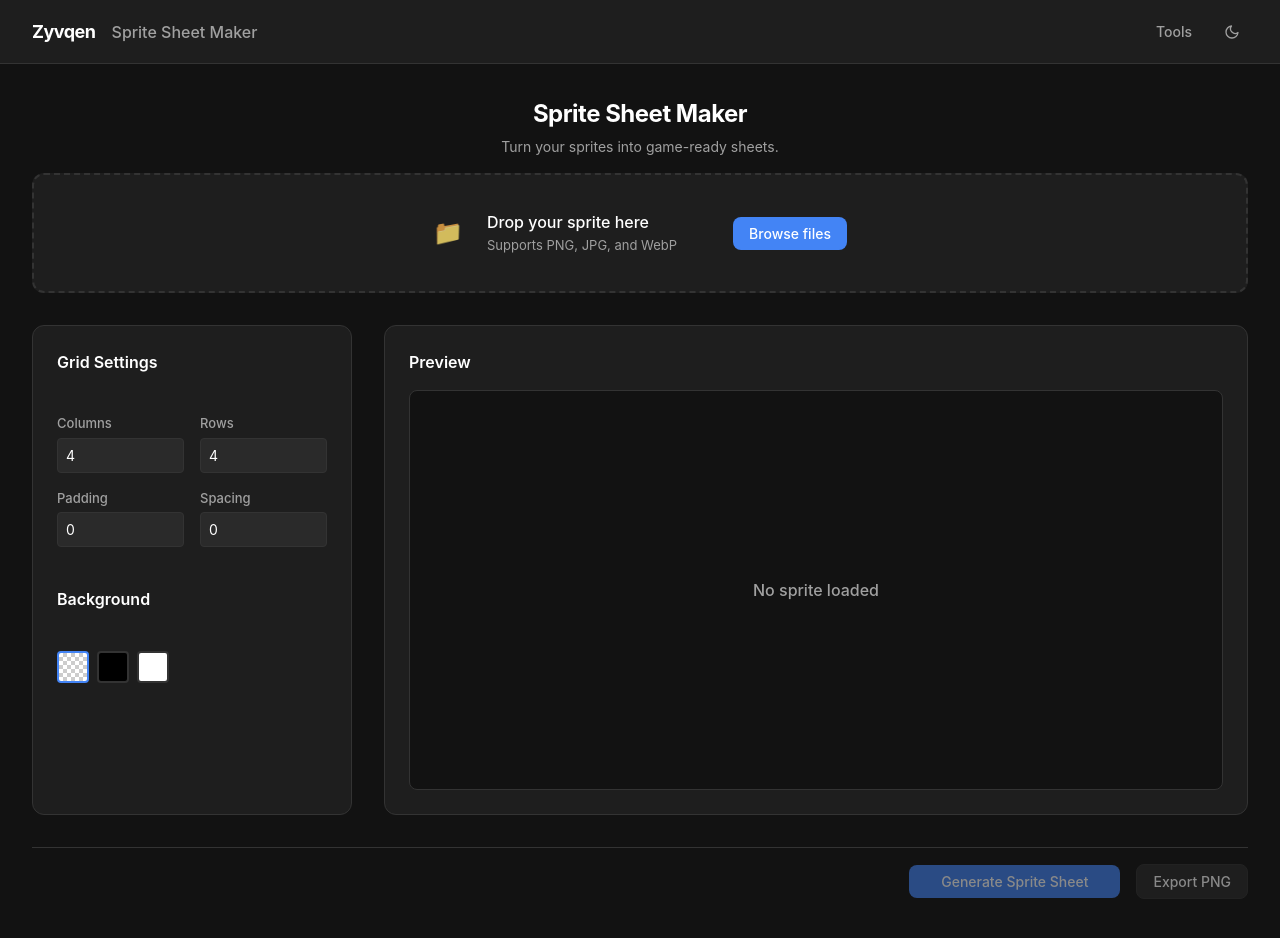
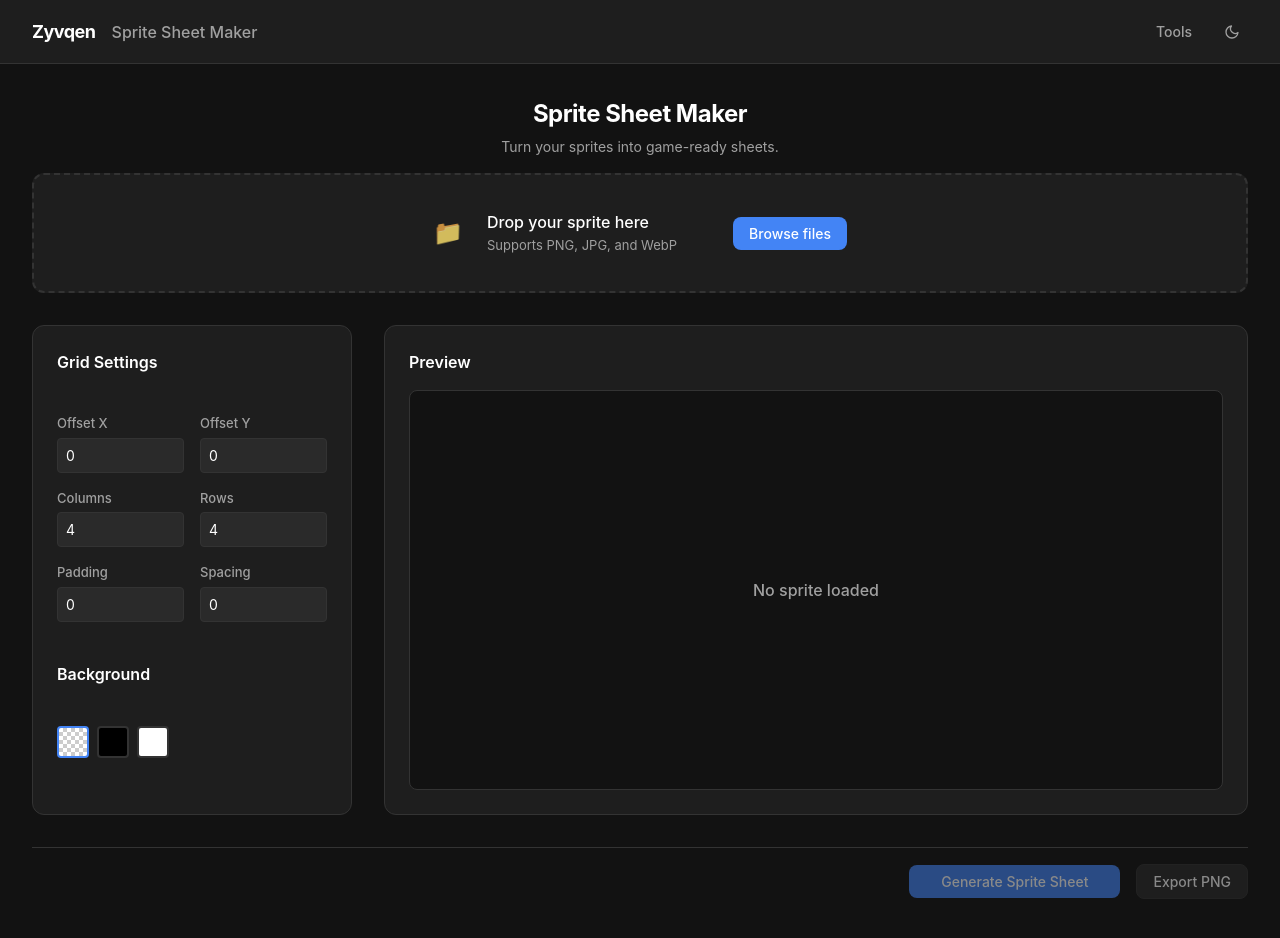
Before and after one commit to ilkedenizz/Zyvqen, a React (Vite) app: page / in a window 1280 px wide. Shown: the top 938 px of the page. Built offline with nearby package versions, Linux system fonts and the light colour scheme.

Commit message:
feat: add grid offset controls

```diff
--- a/src/App.tsx
+++ b/src/App.tsx
@@ -16,6 +16,8 @@ export interface GridSettings {
   rows: number;
   padding: number;
   spacing: number;
+  offsetX: number;
+  offsetY: number;
 }
 
 function App() {
@@ -27,7 +29,9 @@ function App() {
     columns: 4,
     rows: 4,
     padding: 0,
-    spacing: 0
+    spacing: 0,
+    offsetX: 0,
+    offsetY: 0
   });
 
   const [generatedImageUrl, setGeneratedImageUrl] = useState<string | null>(null);
@@ -69,11 +73,11 @@ function App() {
     const ctx = canvas.getContext('2d');
     if (!ctx) return;
 
-    const { columns, rows, padding, spacing } = gridSettings;
+    const { columns, rows, padding, spacing, offsetX, offsetY } = gridSettings;
     const totalFrames = columns * rows;
 
-    const frameWidth = (imageDimensions.width - padding * 2 - spacing * (columns - 1)) / columns;
-    const frameHeight = (imageDimensions.height - padding * 2 - spacing * (rows - 1)) / rows;
+    const frameWidth = (imageDimensions.width - offsetX - padding * 2 - spacing * (columns - 1)) / columns;
+    const frameHeight = (imageDimensions.height - offsetY - padding * 2 - spacing * (rows - 1)) / rows;
 
     // Bounds check
     if (frameWidth <= 0 || frameHeight <= 0) return;
@@ -87,8 +91,8 @@ function App() {
       let currentFrame = 0;
       for (let r = 0; r < rows; r++) {
         for (let c = 0; c < columns; c++) {
-          const sourceX = padding + c * (frameWidth + spacing);
-          const sourceY = padding + r * (frameHeight + spacing);
+          const sourceX = offsetX + padding + c * (frameWidth + spacing);
+          const sourceY = offsetY + padding + r * (frameHeight + spacing);
           const destX = currentFrame * frameWidth;
 
           ctx.drawImage(
@@ -131,9 +135,9 @@ function App() {
   // Validation
   let gridExceedsBounds = false;
   if (imageDimensions) {
-    const { columns, rows, padding, spacing } = gridSettings;
-    const totalW = padding * 2 + spacing * (columns - 1) + columns; // min 1px per frame
-    const totalH = padding * 2 + spacing * (rows - 1) + rows;
+    const { columns, rows, padding, spacing, offsetX, offsetY } = gridSettings;
+    const totalW = offsetX + padding * 2 + spacing * (columns - 1) + columns; // min 1px per frame
+    const totalH = offsetY + padding * 2 + spacing * (rows - 1) + rows;
     if (totalW > imageDimensions.width || totalH > imageDimensions.height) {
       gridExceedsBounds = true;
     }
--- a/src/components/PreviewPanel.tsx
+++ b/src/components/PreviewPanel.tsx
@@ -35,19 +35,19 @@ export function PreviewPanel({
   let frameHeight = 0;
 
   if (dimensions && gridSettings) {
-    const { columns, rows, padding, spacing } = gridSettings;
+    const { columns, rows, padding, spacing, offsetX, offsetY } = gridSettings;
     totalFrames = columns * rows;
-    frameWidth = Math.floor((dimensions.width - padding * 2 - spacing * (columns - 1)) / columns);
-    frameHeight = Math.floor((dimensions.height - padding * 2 - spacing * (rows - 1)) / rows);
+    frameWidth = Math.floor((dimensions.width - offsetX - padding * 2 - spacing * (columns - 1)) / columns);
+    frameHeight = Math.floor((dimensions.height - offsetY - padding * 2 - spacing * (rows - 1)) / rows);
   }
 
   const renderGridOverlay = () => {
     if (!dimensions || !gridSettings) return null;
-    const { columns, rows, padding, spacing } = gridSettings;
+    const { columns, rows, padding, spacing, offsetX, offsetY } = gridSettings;
 
     // Convert to percentages relative to original image size
-    const pX = (padding / dimensions.width) * 100;
-    const pY = (padding / dimensions.height) * 100;
+    const pX = ((offsetX + padding) / dimensions.width) * 100;
+    const pY = ((offsetY + padding) / dimensions.height) * 100;
     const sX = (spacing / dimensions.width) * 100;
     const sY = (spacing / dimensions.height) * 100;
     const fw = (frameWidth / dimensions.width) * 100;
--- a/src/components/SettingsPanel.tsx
+++ b/src/components/SettingsPanel.tsx
@@ -37,6 +37,29 @@ export function SettingsPanel({ gridSettings, onSettingsChange, validationError
       )}
 
       <div className="settings-group">
+        <div className="setting-row">
+          <div className="input-group">
+            <label className="label">Offset X</label>
+            <input
+              type="number"
+              className="input-field"
+              value={gridSettings.offsetX}
+              onChange={handleChange('offsetX')}
+              min={0}
+            />
+          </div>
+          <div className="input-group">
+            <label className="label">Offset Y</label>
+            <input
+              type="number"
+              className="input-field"
+              value={gridSettings.offsetY}
+              onChange={handleChange('offsetY')}
+              min={0}
+            />
+          </div>
+        </div>
+
         <div className="setting-row">
           <div className="input-group">
             <label className="label">Columns</label>
```
